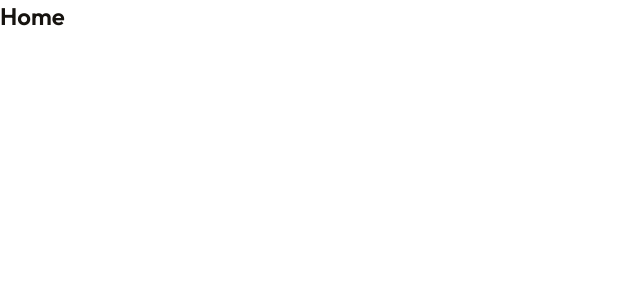
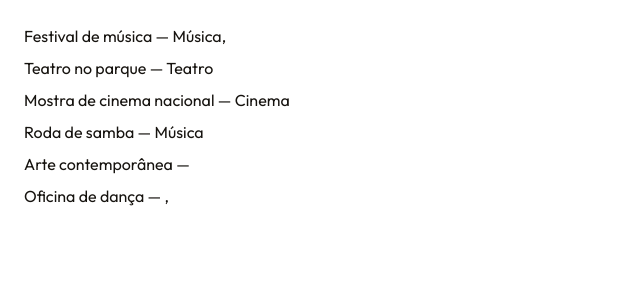
Before and after one commit to viniciussantosdev/culturasp, a React (Vite) app in the folder frontend/: page / in a window 1280 px wide. Shown: the top 300 px of the page, without its empty margins (0-640 px from the left). Built offline with nearby package versions, Linux system fonts and the light colour scheme.

Commit message:
Tipos e dados de exemplo

```diff
--- /dev/null
+++ b/frontend/src/data/categorias.ts
@@ -0,0 +1,15 @@
+import type { Categoria } from '../types'
+
+export const categorias: Categoria[] = [
+    {id: 1, nome: 'Música' },
+    {id: 2, nome: 'Teatro' },
+    {id: 3, nome: 'Cinema' },
+    {id: 1, nome: 'Exposição' },
+    {id: 1, nome: 'Festival' },
+    {id: 1, nome: 'Dança' },
+    {id: 1, nome: 'Biblioteca' },
+]
+
+export function nomeDaCategoria(id: number): string {
+    return categorias.find((c) => c.id === id)?.nome ?? ''
+}
--- /dev/null
+++ b/frontend/src/data/eventos.ts
@@ -0,0 +1,71 @@
+import type { Evento } from '../types'
+
+export const eventos: Evento[] = [
+  {
+    id: 1,
+    titulo: 'Festival de música',
+    data: '2026-11-21',
+    horario: '18:00:00',
+    local: 'Centro Cultural',
+    descricao:
+      'Evento cultural voltado à música, reunindo diferentes atrações e apresentações. Uma chance de conhecer estilos musicais, artistas e manifestações culturais.',
+    gratuito: true,
+    criado_por: 1,
+    categorias: [1, 5],
+  },
+  {
+    id: 2,
+    titulo: 'Teatro no parque',
+    data: '2026-11-22',
+    horario: '16:00:00',
+    local: 'Parque da Juventude',
+    descricao: 'Apresentação teatral ao ar livre, aberta a toda a família.',
+    gratuito: true,
+    criado_por: 1,
+    categorias: [2],
+  },
+  {
+    id: 3,
+    titulo: 'Mostra de cinema nacional',
+    data: '2026-11-28',
+    horario: '19:30:00',
+    local: 'Cine Clube Paulista',
+    descricao: 'Sessões de filmes brasileiros seguidas de conversa com o público.',
+    gratuito: true,
+    criado_por: 1,
+    categorias: [3],
+  },
+  {
+    id: 4,
+    titulo: 'Roda de samba',
+    data: '2026-12-05',
+    horario: '17:00:00',
+    local: 'Praça Roosevelt',
+    descricao: 'Encontro de músicos e público para celebrar o samba.',
+    gratuito: true,
+    criado_por: 1,
+    categorias: [1],
+  },
+  {
+    id: 5,
+    titulo: 'Arte contemporânea',
+    data: '2026-12-10',
+    horario: '12:00:00',
+    local: 'Masp',
+    descricao: 'Exposição de arte contemporânea com obras de diferentes artistas.',
+    gratuito: true,
+    criado_por: 1,
+    categorias: [4],
+  },
+  {
+    id: 6,
+    titulo: 'Oficina de dança',
+    data: '2026-12-12',
+    horario: '10:00:00',
+    local: 'Biblioteca Mário de Andrade',
+    descricao: 'Oficina aberta para quem quer experimentar diferentes estilos de dança.',
+    gratuito: true,
+    criado_por: 1,
+    categorias: [6, 7],
+  },
+]
--- a/frontend/src/pages/Home.tsx
+++ b/frontend/src/pages/Home.tsx
@@ -1,3 +1,14 @@
+import { eventos } from '../data/eventos'
+import { nomeDaCategoria } from '../data/categorias'
+
 export default function Home() {
-    return <h1 className="p=6 text-2xl font-semibold">Home</h1>
+  return (
+    <ul className="p-6 space-y-2">
+      {eventos.map((e) => (
+        <li key={e.id}>
+          {e.titulo} — {e.categorias.map(nomeDaCategoria).join(', ')}
+        </li>
+      ))}
+    </ul>
+  )
 }
--- /dev/null
+++ b/frontend/src/types/index.ts
@@ -0,0 +1,16 @@
+export interface Categoria {
+    id: number
+    nome: string
+}
+
+export interface Evento {
+    id: number
+    titulo: string
+    data: string
+    horario: string
+    local: string
+    descricao: string
+    gratuito: boolean
+    criado_por: number
+    categorias: number[]
+}
```
